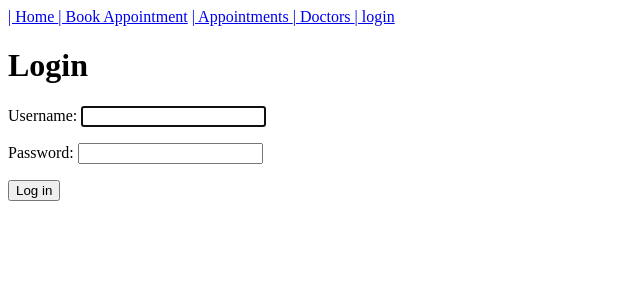
After one commit to SundusMoa/Hospital-Appointment-system, a Django app: page /auth/login/ in a window 1280 px wide. The commit adds this page. Shown: the top 300 px of the page, without its empty margins (0-640 px from the left). Run offline with Django 5.2, Linux system fonts and the light colour scheme.

Commit message:
add login that allow user to use existing credentials to authenticate and enter your account

```diff
--- a/Hospital-Appointment-System/appointment_sys_project/settings.py
+++ b/Hospital-Appointment-System/appointment_sys_project/settings.py
@@ -125,3 +125,9 @@ STATIC_URL = 'static/'
 # https://docs.djangoproject.com/en/5.2/ref/settings/#default-auto-field
 
 DEFAULT_AUTO_FIELD = 'django.db.models.BigAutoField'
+
+
+# Auth Redirects
+LOGIN_URL = "login"
+LOGIN_REDIRECT_URL = "homepage"       # after successful login
+LOGOUT_REDIRECT_URL = "login"     # after logout
--- a/Hospital-Appointment-System/appointment_sys_project/urls.py
+++ b/Hospital-Appointment-System/appointment_sys_project/urls.py
@@ -21,4 +21,5 @@ from django.urls import path,include
 urlpatterns = [
     path('admin/', admin.site.urls),
     path('', include('main_app.urls')),
+    path("auth/", include("django.contrib.auth.urls")),
 ]
--- a/Hospital-Appointment-System/main_app/templates/base.html
+++ b/Hospital-Appointment-System/main_app/templates/base.html
@@ -6,10 +6,11 @@
     <title>Rateel-Clincs </title>
 </head>
 <body>
+    <a href="{% url 'homepage' %}"> | Home </a>
     <a href="{% url 'appointment_create' %}"> | Book Appointment</a>
     <a href="{% url 'appointment_list' %}"> | Appointments </a>
     <a href="{% url 'doctor_list' %}"> | Doctors </a>
-    <a href="{% url 'doctor_create' %}"> | Create Doctor Profile </a>
+    <a href="{% url 'login' %}"> | login </a>
     {% block content %}
     {% endblock  %}
 </body>
--- /dev/null
+++ b/Hospital-Appointment-System/main_app/templates/registration/login.html
@@ -0,0 +1,13 @@
+{% extends "base.html" %}
+
+{% block content %}
+
+  <h1>Login</h1>
+  <form method="post">
+    {% csrf_token %}
+    {{ form.as_p }}
+    <button>Log in</button>
+
+  </form>
+
+{% endblock  %}
--- a/Hospital-Appointment-System/main_app/urls.py
+++ b/Hospital-Appointment-System/main_app/urls.py
@@ -3,7 +3,7 @@ from . import views
 
 
 urlpatterns = [ #routing my page ;)
-    path('',views.homepage ),
+    path('',views.homepage , name = 'homepage' ),
     path('appointment/', views.appointment_list,name='appointment_list'),
     path('appointment/create', views.appointment_create , name='appointment_create'),
     path('appointment/<int:pk>/edit', views.appointment_update, name='appointment_update'),
```
Also changed, not shown: Hospital-Appointment-System/main_app/templates/doctor/doctor_list.html (+5 -3 lines).
